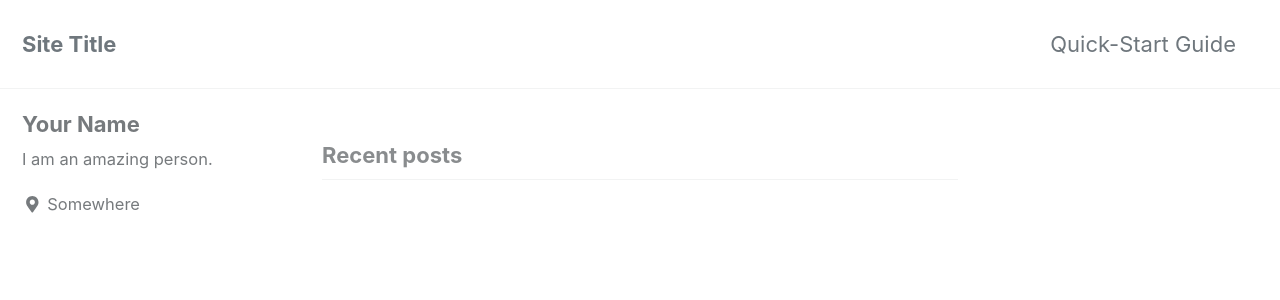
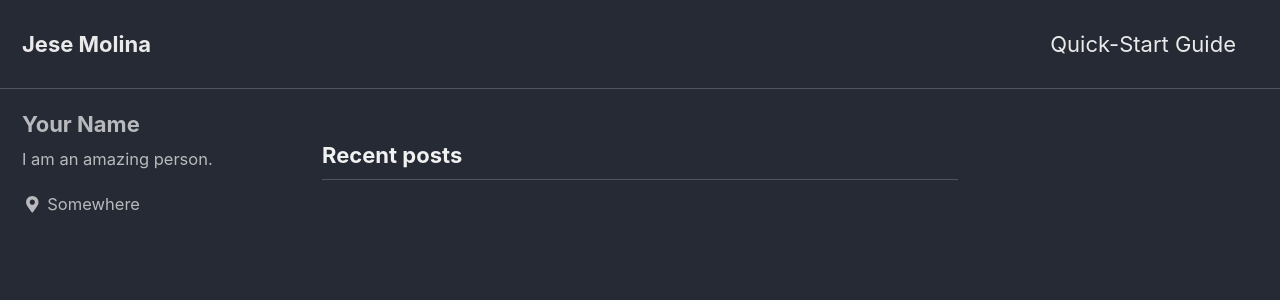
Before and after one commit to jessemolina/jessemolina.github.io, a Jekyll site: the page built from index.html, in a window 1280 px wide and 900 px high. Shown: the top 300 px of the window. Built offline with Jekyll 4.4.1, drawn with Linux system fonts in a browser that asks for light colours; cached includes are drawn as plain includes; nearby versions of some CDN libraries; the list of posts is cut into pages by our own code; some of the changed text lies outside the part shown.

```diff
--- a/_config.yml
+++ b/_config.yml
@@ -12,13 +12,13 @@
 
 # theme                  : "minimal-mistakes-jekyll"
 remote_theme             : "mmistakes/minimal-mistakes"
-minimal_mistakes_skin    : "default" # "air", "aqua", "contrast", "dark", "dirt", "neon", "mint", "plum", "sunrise"
+minimal_mistakes_skin    : "dark" # "air", "aqua", "contrast", "dark", "dirt", "neon", "mint", "plum", "sunrise"
 
 # Site Settings
 locale                   : "en-US"
-title                    : "Site Title"
+title                    : "Jese Molina"
 title_separator          : "-"
-name                     : "Your Name"
+name                     : "Jesse Molina"
 description              : "An amazing website."
 url                      : # the base hostname & protocol for your site e.g. "https://mmistakes.github.io"
 baseurl                  : # the subpath of your site, e.g. "/blog"
@@ -142,7 +142,7 @@ footer:
       # url:
     - label: "GitHub"
       icon: "fab fa-fw fa-github"
-      # url:
+      url: "https://linkedin.com/in/jesseamolina"
     - label: "GitLab"
       icon: "fab fa-fw fa-gitlab"
       # url:
```
